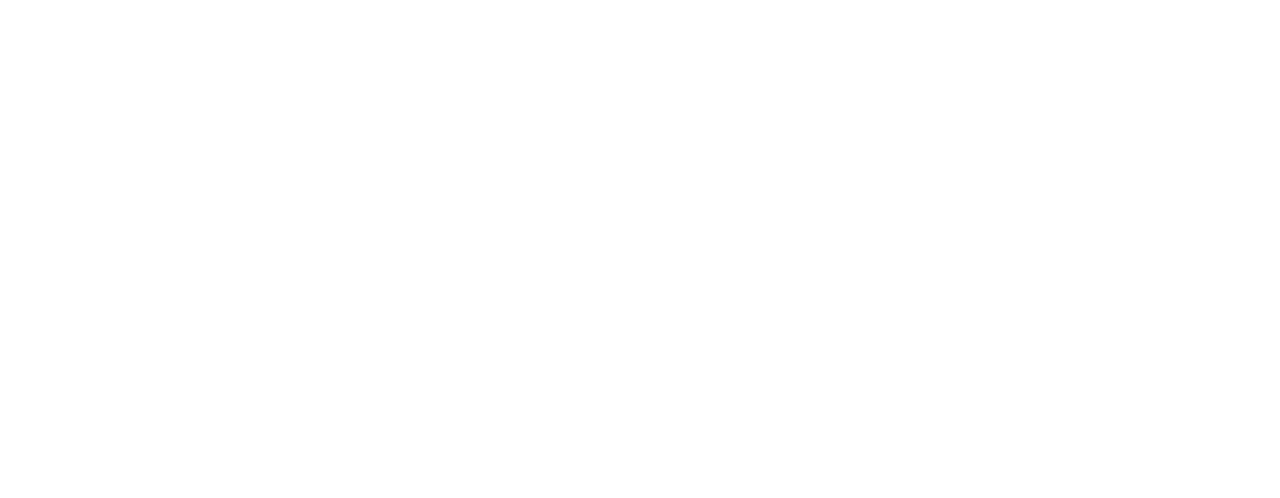
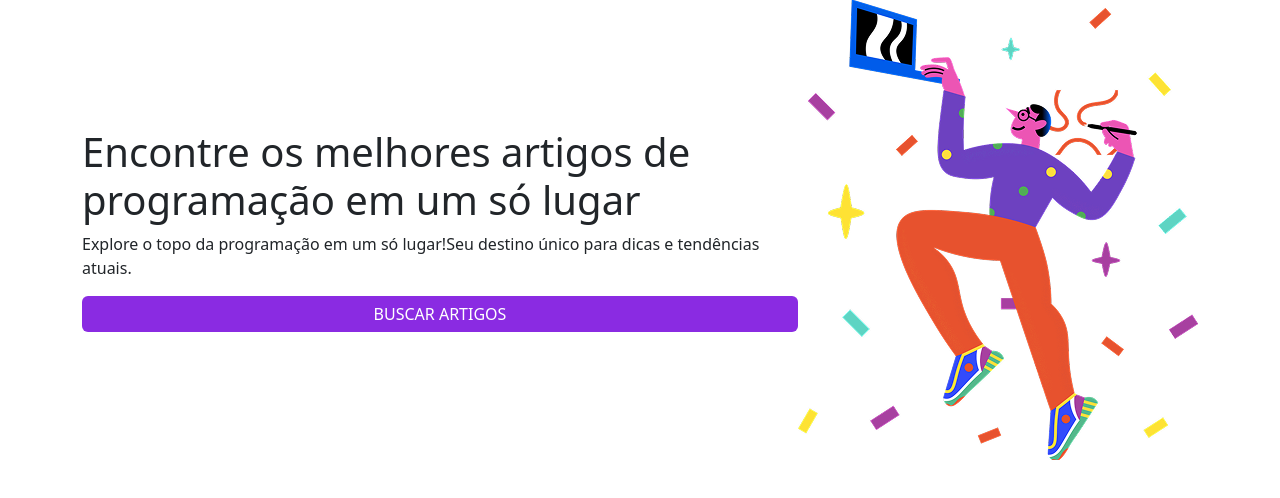
Before and after one commit to deivydsantoss/codelandia, a plain HTML site: page Desafio 03 - TechBlog/index.html in a window 1280 px wide. Drawn offline with nearby package versions, Linux system fonts and the light colour scheme.

Commit message:
modificações iniciais

```diff
--- a/Desafio 03 - TechBlog/css/style.css
+++ b/Desafio 03 - TechBlog/css/style.css
@@ -3,3 +3,19 @@
     margin: 0;
     box-sizing: border-box;
 }
+
+.container{
+    width: 80%;
+    margin: auto;
+}
+
+.content-header .btn{
+    border: none;
+    background-color: blueviolet;
+}
+
+.content-header .btn:hover{
+    border: 1px solid blueviolet;
+    background-color: #fff;
+    color: blueviolet;
+}
--- a/Desafio 03 - TechBlog/index.html
+++ b/Desafio 03 - TechBlog/index.html
@@ -1,12 +1,24 @@
 <!DOCTYPE html>
-<html lang="en">
+<html lang="en"  data-bs-theme="light">
 <head>
     <meta charset="UTF-8">
     <meta name="viewport" content="width=device-width, initial-scale=1.0">
     <title>Document</title>
     <link rel="stylesheet" href="css/style.css">
+    <link href="https://cdn.jsdelivr.net/npm/bootstrap@5.3.7/dist/css/bootstrap.min.css" rel="stylesheet" integrity="sha384-LN+7fdVzj6u52u30Kp6M/trliBMCMKTyK833zpbD+pXdCLuTusPj697FH4R/5mcr" crossorigin="anonymous">
 </head>
 <body>
+    <header class="d-flex align-items-center justify-content-between  container">
+        <div class="content-header d-flex flex-column">
+            <h1>Encontre os <span>melhores artigos</span> de programação em um só lugar</h1>
+            <p>Explore o topo da programação em um só lugar!Seu destino único para dicas e tendências atuais.</p>
+            <button type="button" class="btn btn-primary">BUSCAR ARTIGOS</button>
+        </div>
+        <div class="img-header">
+            <img src="images/image-header.png" alt="img header">
+        </div>
+    </header>
 
+    <script src="https://cdn.jsdelivr.net/npm/bootstrap@5.3.7/dist/js/bootstrap.bundle.min.js" integrity="sha384-ndDqU0Gzau9qJ1lfW4pNLlhNTkCfHzAVBReH9diLvGRem5+R9g2FzA8ZGN954O5Q" crossorigin="anonymous"></script>
 </body>
 </html>
```
Also changed, not shown: Desafio 03 - TechBlog/images/image-header.png (added).
